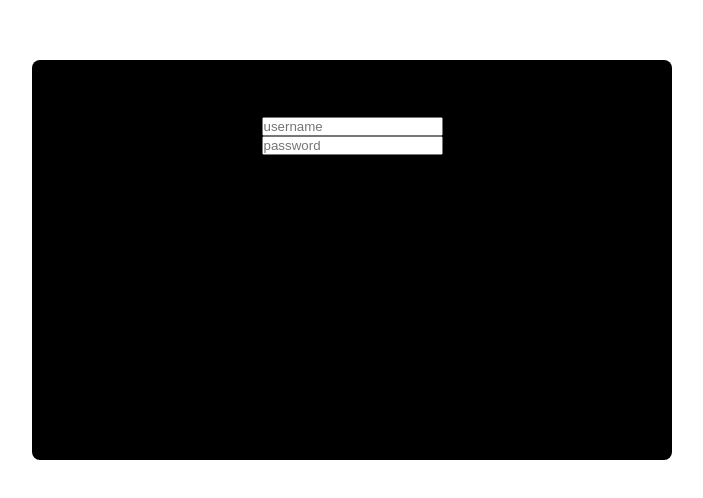
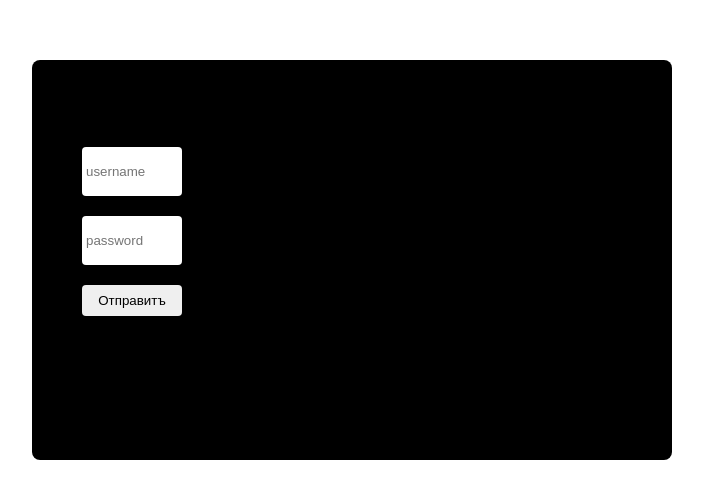
Before and after one commit to DalerUZB/telegram-react, a React (Create React App) app: page /login in a window 1280 px wide. Shown: the part 140-638 px from the top of the page, without its empty margins (288-991 px from the left). Built offline with nearby package versions, Linux system fonts and the light colour scheme.

Commit message:
login 50%

```diff
--- a/package.json
+++ b/package.json
@@ -10,6 +10,7 @@
     "axios": "^1.1.3",
     "react": "^18.2.0",
     "react-dom": "^18.2.0",
+    "react-random-image": "^1.0.3",
     "react-redux": "^8.0.4",
     "react-router-dom": "^6.4.2",
     "react-scripts": "5.0.1",
--- a/src/Pages/Login.jsx
+++ b/src/Pages/Login.jsx
@@ -10,6 +10,7 @@ const Login = () => {
         <FormDiv>
           <input type="text" placeholder="username" />
           <input type="password" placeholder="password" />
+          <button>Отправитъ</button>
         </FormDiv>
       </div>
       <Image width={1550} height={900} />
@@ -33,8 +34,10 @@ const Wrapper = styled.div`
     width: 50%;
     min-height: 50%;
     border-radius: 8px;
+    transition: 0.3s all cubic-bezier(0.19, 1, 0.22, 1);
     padding: 20px;
     text-align: center;
+    box-shadow: 0 0 220px 2px rgba(255,255,255,255);
 
   }
 `;
@@ -42,9 +45,30 @@ const Wrapper = styled.div`
 const FormDiv = styled.form`
   display: flex;
   flex-direction: column;
-  align-items: center;
-  justify-content: space-between;
+  padding: 30px;
+  gap: 20px;
   input {
+    height: 49px;
+    max-width: 100px;
+    border-radius: 4px;
+    outline: 0;
+    border: none;
+    transition: 0.3s all;
+    padding-left: 4px;
+  }
+  button{
+   width: 100px;
+   border: none;
+   padding: 8px 16px;
+   border-radius: 4px;
+  }
+  input:focus {
+    height: 49px;
     max-width: 100%;
+    border-radius: 8px;
+    padding-left: 3px;
+    font-size: 15px;
+    background:rgba(0,0,0,0.4);
+    border: 1px solid white;
   }
 `;
```
Also changed, not shown: 1 other file (tests, documents, lock files or other folders).
